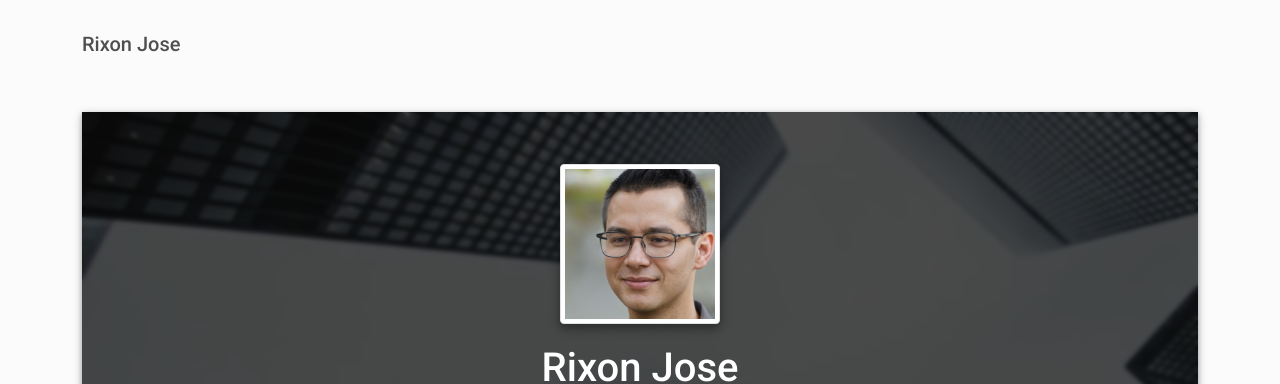
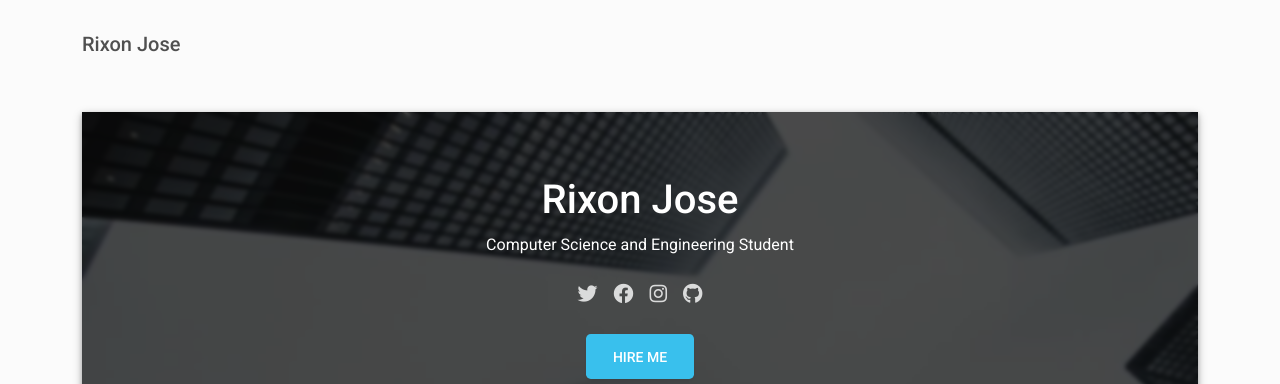
Before and after one commit to Rixon17/rixon17.github.io, a plain HTML site: page index.html in a window 1280 px wide. Shown: the top 384 px of the page. Drawn offline with Linux system fonts and the light colour scheme.

Commit message:
Update index.html

```diff
--- a/index.html
+++ b/index.html
@@ -40,7 +40,7 @@
       <div class="cover bg-image"><img src="images/header-background.jpg"/>
         <div class="mask" style="background-color: rgba(0, 0, 0, 0.7);backdrop-filter: blur(2px);">
           <div class="text-center p-5">
-            <div class="avatar p-1"><img class="img-thumbnail shadow-2-strong" src="images/avatar.jpg" width="160" height="160"/></div>
+
             <div class="header-bio mt-3">
               <div data-aos="zoom-in" data-aos-delay="0">
                 <h2 class="h1">Rixon Jose</h2>
```
